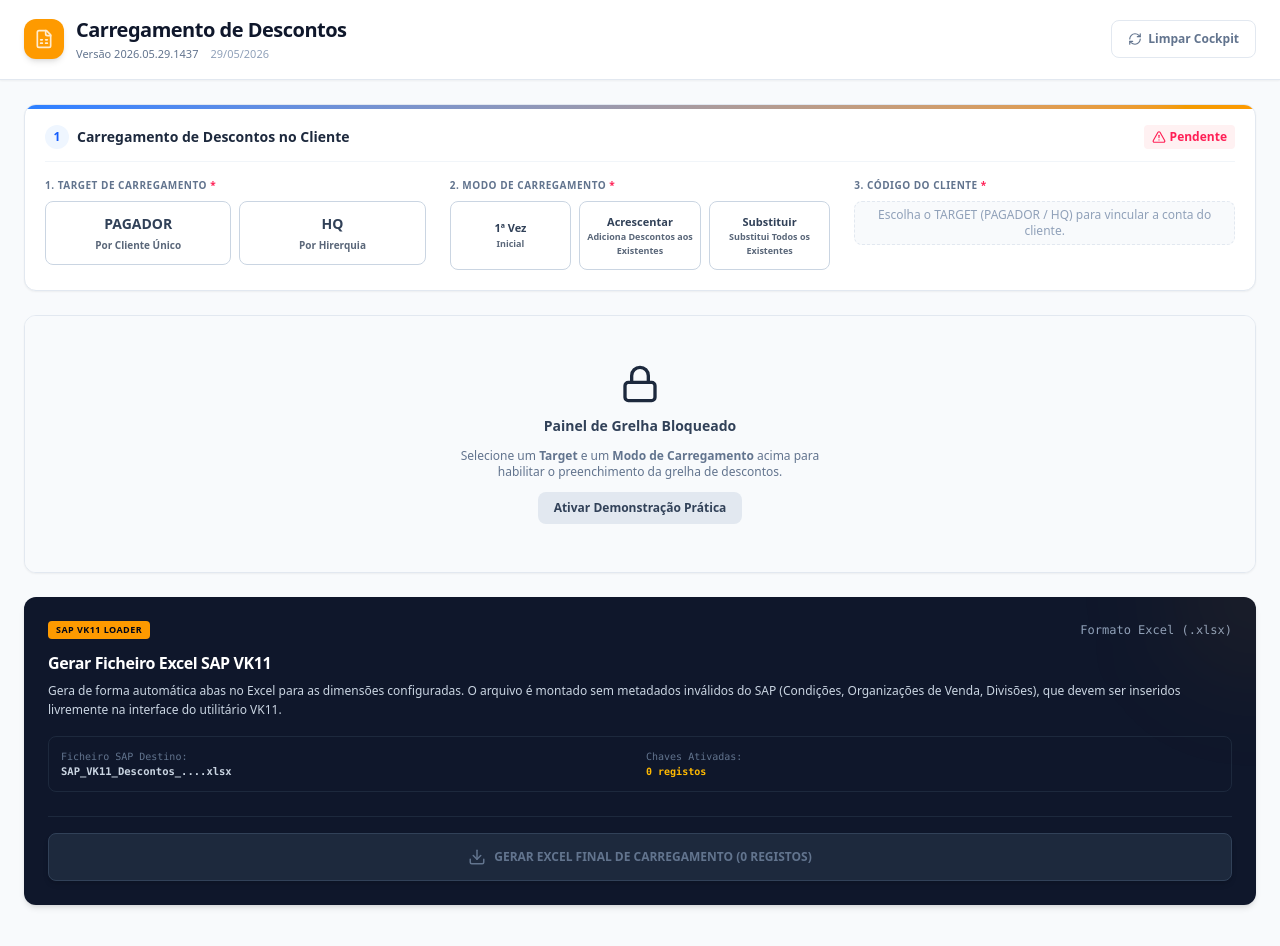
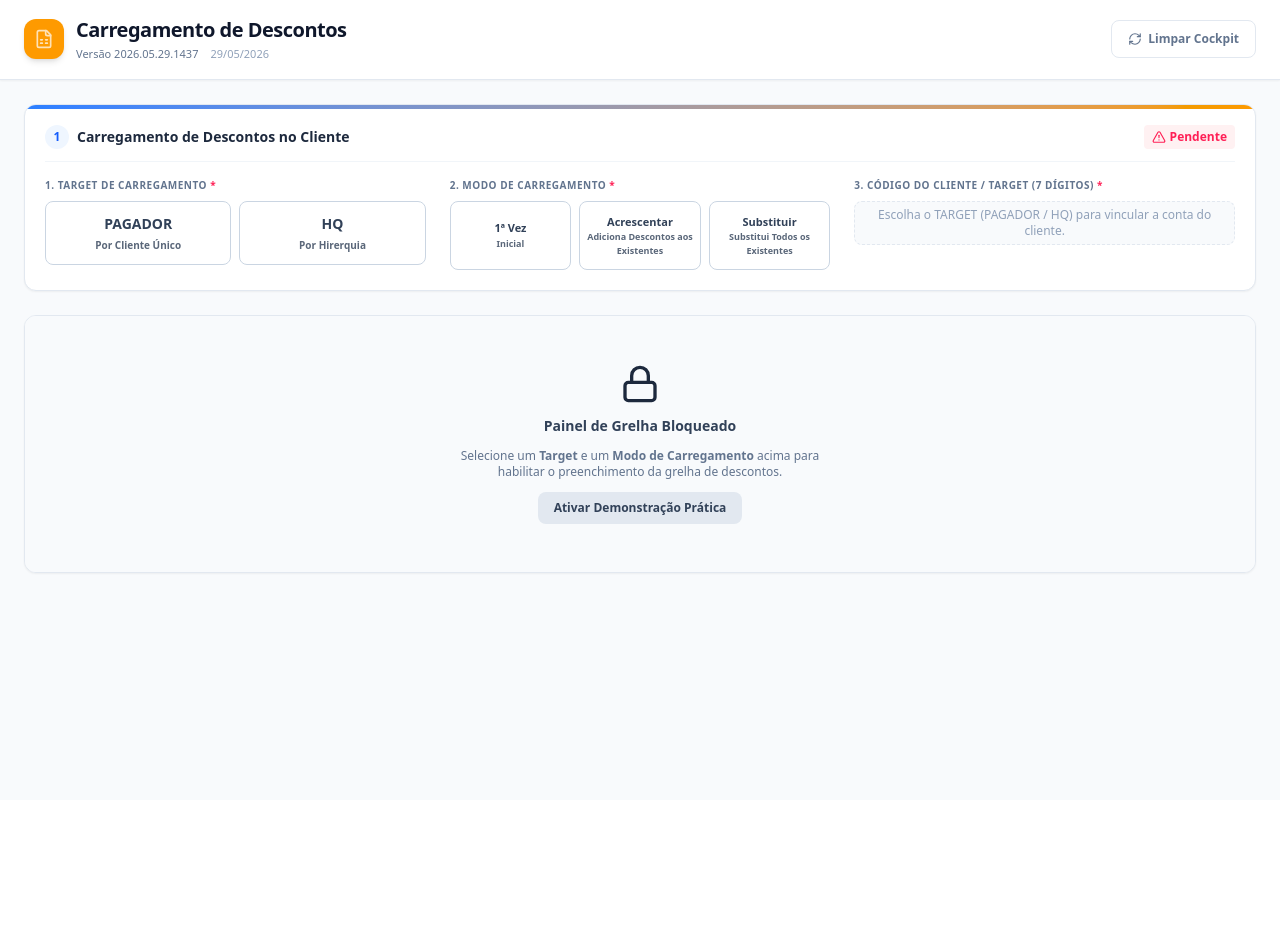
Before and after one commit to SumolCompalAFSN/carregar-descontos-vk11, a React (Vite) app: page / in a window 1280 px wide. Shown: the top 946 px of the page. After the commit the page ends 800 px from the top, so only its background shows below. Built offline with nearby package versions, Linux system fonts and the light colour scheme.

Commit message:
Update App.tsx

```diff
--- a/src/App.tsx
+++ b/src/App.tsx
@@ -1609,17 +1609,19 @@ const totalPages = 1;
             {/* Free TargetCode input with strict 7-digit validation and catalog display lookup */}
            <div>
   <label className="block text-[10px] font-extrabold uppercase tracking-wider text-slate-500 mb-2">
-                3. CÓDIGO DO CLIENTE <span className="text-rose-500">*</span>
+    3. CÓDIGO DO CLIENTE / TARGET (7 DÍGITOS) <span className="text-rose-500">*</span>
   </label>
+
   {target ? (
     <div>
+      <div className="flex items-start gap-2">
         <input
           type="text"
           maxLength={7}
           placeholder="Cod. Cliente"
           value={targetCode}
           onChange={(e) => setTargetCode(e.target.value)}
-  className={`w-44 h-11 px-3 bg-white border rounded-lg text-xs font-semibold text-slate-800 focus:outline-none ${
+          className={`w-36 h-11 px-3 bg-white border rounded-lg text-xs font-semibold text-slate-800 focus:outline-none ${
             targetCode.trim() === ''
               ? 'border-slate-300 focus:ring-1 focus:ring-blue-500'
               : /^\d{7}$/.test(targetCode)
@@ -1627,8 +1629,24 @@ const totalPages = 1;
               : 'border-rose-300 focus:ring-1 focus:ring-rose-500'
           }`}
         />
+
+        <button
+          disabled={totalFilled === 0}
+          onClick={handleExportSAPExcel}
+          className={`h-11 px-4 rounded-lg text-xs font-bold flex items-center gap-1.5 transition whitespace-nowrap ${
+            totalFilled === 0
+              ? 'bg-slate-200 text-slate-400 cursor-not-allowed border border-slate-300'
+              : 'bg-emerald-500 text-slate-950 hover:bg-emerald-400 cursor-pointer shadow-sm'
+          }`}
+          title="Gerar ficheiro Excel final"
+        >
+          <Download className="w-4 h-4" />
+          <span>GERAR EXCEL</span>
+        </button>
+      </div>
+
       {targetCode.trim() !== '' && (
-  <p className="text-[11px] mt-1.5 flex items-center">
+        <p className="text-[11px] mt-1.5">
           {/^\d{7}$/.test(targetCode) ? (
             (() => {
               const matchedClient = mockClients.find(
@@ -1636,21 +1654,21 @@ const totalPages = 1;
               );
 
               return matchedClient ? (
-          <span className="text-emerald-700 flex items-center gap-1.5 font-semibold">
+                <span className="text-emerald-700 inline-flex items-center gap-1.5 font-semibold bg-emerald-50 px-2 py-1 rounded-md">
                   <UserCheck className="w-3.5 h-3.5 text-emerald-600" />
                   <span>
                     Nome (Lookup): <strong>{matchedClient.name}</strong>
                   </span>
                 </span>
               ) : (
-          <span className="text-emerald-700 flex items-center gap-1.5 font-semibold">
+                <span className="text-emerald-700 inline-flex items-center gap-1.5 font-semibold bg-emerald-50 px-2 py-1 rounded-md">
                   <UserCheck className="w-3.5 h-3.5 text-emerald-600" />
                   <span>Código válido</span>
                 </span>
               );
             })()
           ) : (
-      <span className="text-rose-500 font-semibold flex items-center gap-1.5">
+            <span className="text-rose-500 inline-flex items-center gap-1.5 font-semibold">
               <AlertTriangle className="w-3.5 h-3.5 text-rose-400" />
               <span>Introduza exatamente 7 dígitos numéricos.</span>
             </span>
@@ -2350,65 +2368,8 @@ const totalPages = 1;
 
         </div>
 
-      {/* STEP 3: EXPORTER DE EXCEL SAP */}
-<div className="pb-12">
-  <div className="bg-slate-900 text-white rounded-xl p-6 shadow-md relative overflow-hidden">
-    <div className="absolute top-0 right-0 w-32 h-32 bg-amber-500/10 rounded-full blur-3xl -mr-16 -mt-16" />
-
-    <div>
-      <div className="flex items-center justify-between mb-3">
-        <span className="bg-amber-500 text-slate-950 font-bold text-[9px] uppercase tracking-wider px-2 py-0.5 rounded">
-          SAP VK11 LOADER
-        </span>
-        <span className="text-xs text-slate-400 font-mono">
-          Formato Excel (.xlsx)
-        </span>
-      </div>
-
-      <h4 className="text-base font-bold text-white tracking-tight">
-        Gerar Ficheiro Excel SAP VK11
-      </h4>
-
-      <p className="text-slate-300 text-xs mt-1.5 leading-relaxed">
-        Gera de forma automática abas no Excel para as dimensões configuradas.
-        O arquivo é montado sem metadados inválidos do SAP (Condições,
-        Organizações de Venda, Divisões), que devem ser inseridos livremente
-        na interface do utilitário VK11.
-      </p>
-
-      <div className="grid grid-cols-2 gap-3 mt-4 text-[10px] font-mono bg-slate-850 p-3 rounded-lg border border-slate-800">
-        <div>
-          <span className="text-slate-500 block">Ficheiro SAP Destino:</span>
-          <span className="text-slate-300 font-semibold text-[10.5px] truncate block">
-            SAP_VK11_Descontos_{targetCode || '...'}.xlsx
-          </span>
-        </div>
-
-        <div>
-          <span className="text-slate-500 block">Chaves Ativadas:</span>
-          <span className="text-amber-400 font-extrabold block">
-            {totalFilled} registos
-          </span>
-        </div>
-      </div>
-    </div>
-
-    <div className="mt-6 pt-4 border-t border-slate-800 flex flex-col space-y-2">
-      <button
-        disabled={totalFilled === 0}
-        onClick={handleExportSAPExcel}
-        className={`w-full flex items-center justify-center space-x-2 py-3.5 px-4 rounded-lg text-xs font-extrabold shadow-md transition ${
-          totalFilled === 0
-            ? 'bg-slate-800 text-slate-500 cursor-not-allowed border border-slate-700 font-bold'
-            : 'bg-emerald-500 text-slate-950 hover:bg-emerald-400 active:scale-98 cursor-pointer'
-        }`}
-      >
-        <Download className="w-4.5 h-4.5" />
-        <span>GERAR EXCEL FINAL DE CARREGAMENTO ({totalFilled} REGISTOS)</span>
-      </button>
-    </div>
-  </div>
-</div>
+
+{/* STEP 3 removido: botão de exportação movido para o topo */}
 
     </div>
   </div>
```
Lines whose indentation alone changed are shown as unchanged.
